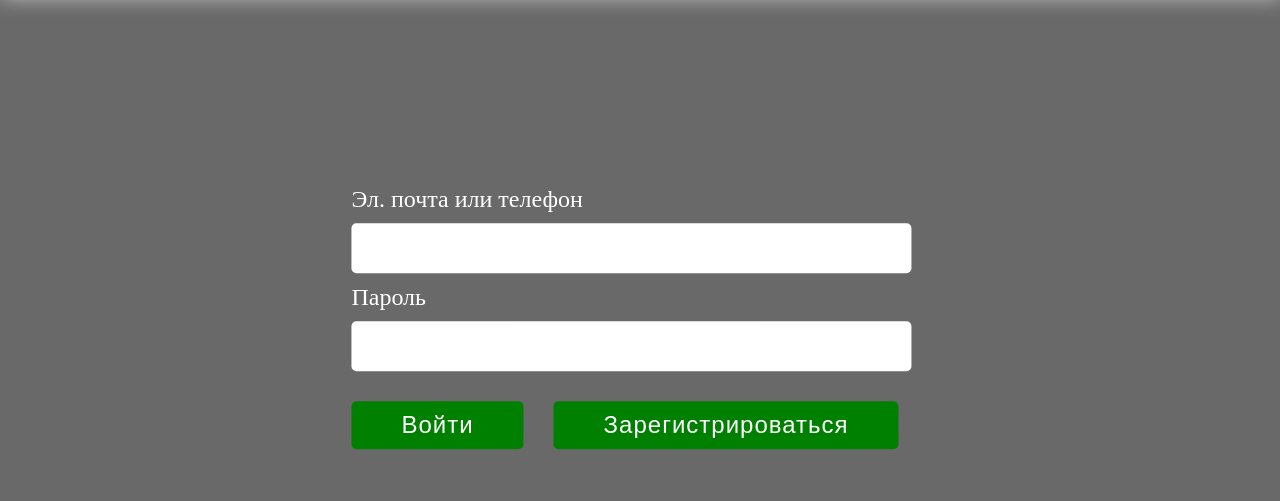
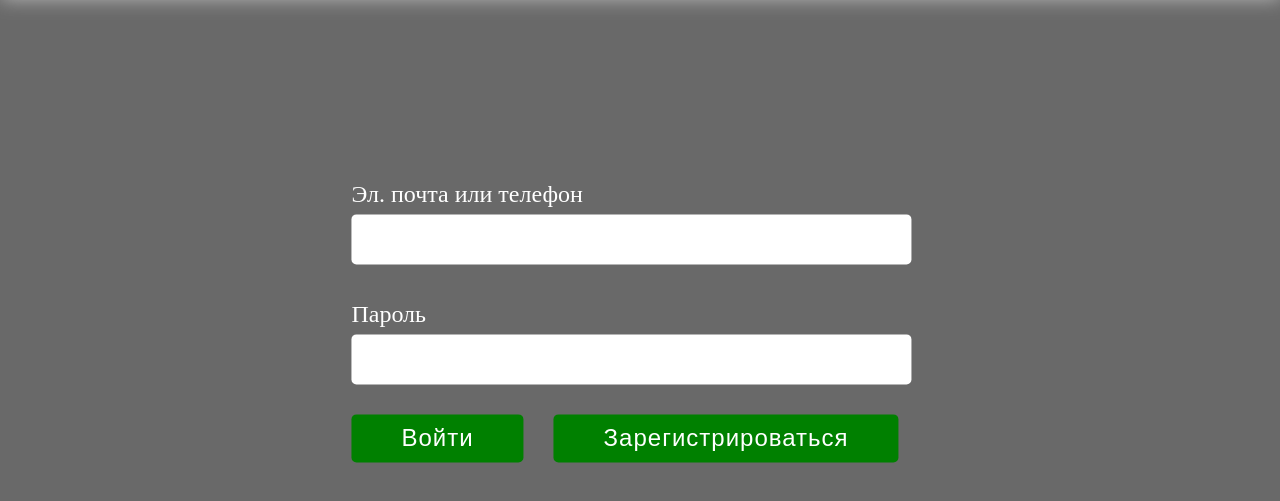
Before and after one commit to Sergo366/online-store, a React app: page /autharization in a window 1280 px wide. Shown: the part 63-564 px from the top of the page. Built offline with nearby package versions, Linux system fonts and the light colour scheme; grey boxes are pictures that could not be loaded.

Commit message:
Added redux-form to project

```diff
--- a/package.json
+++ b/package.json
@@ -28,6 +28,7 @@
     "react-router-dom": "^5.2.0",
     "react-scripts": "4.0.3",
     "redux": "^4.1.0",
+    "redux-form": "^8.3.7",
     "typescript": "^4.3.2",
     "wait-on": "^5.3.0",
     "web-vitals": "^1.1.2"
--- a/src/Redux/homePageReducer.ts
+++ b/src/Redux/homePageReducer.ts
@@ -98,9 +98,15 @@ export const getProducts: Function = () => async (dispatch: Function) => {
     dispatch(setProducts(response))
 }
 
-export const getDataFromServer: Function = (objectData: registrationDataType, button: string) => async (dispatch: Function) => {
-    let response = await registration(objectData)
-    console.log(response)
+export const getDataFromServer: Function = (objectData: registrationDataType) => async (dispatch: Function) => {
+
+    try {
+        let response = await registration(objectData)
+        console.log('resp',response)
+    } catch (e) {
+        console.log('error', e)
+    }
+
     // dispatch(setAuthorization())
 
 }
--- a/src/Redux/redux-storee.js
+++ b/src/Redux/redux-storee.js
@@ -1,10 +1,12 @@
 import {applyMiddleware, combineReducers, compose, createStore} from "redux";
 import thunkMiddleware from "redux-thunk";
 import homePageReducer from "./homePageReducer";
+import { reducer as formReducer } from 'redux-form'
 import apiMiddleware from "./My-middleware";
 
 let reducers = combineReducers({
-    homePage: homePageReducer
+    homePage: homePageReducer,
+    form: formReducer
 });
 const composeEnhancers = window.__REDUX_DEVTOOLS_EXTENSION_COMPOSE__ || compose;
 const store = createStore(reducers, composeEnhancers(applyMiddleware(thunkMiddleware)));
--- a/src/axios/axios.ts
+++ b/src/axios/axios.ts
@@ -1,6 +1,5 @@
 import {registrationDataType} from "../types/types homePageReducer";
-
-const axios = require('axios')
+import axios from'axios'
 
 export const getPhotos = async () => {
     try {
@@ -14,19 +13,17 @@ export const getPhotos = async () => {
 
 export const registration = async (data: registrationDataType) => {
     const JsonData = JSON.stringify(data)
-    let response
+    let response = await axios.post('http://localhost:5000/registration', {
+        "username": data.username,
+        "password": data.password
+    })
+    console.log('ressss',response)
+    return response
+}
 
-    try {
-        response = await axios.post('http://localhost:5000/registration', JsonData, {
-            headers: {
-                'Content-Type': 'application/json',
-                "Access-Control-Allow-Origin": "*",
-            }
-        })
-        return response
-    } catch (e) {
-        console.log('error', e)
-    }
-
-
-}
+// {
+//     headers: {
+//         'Content-Type': 'application/json',
+//             "Access-Control-Allow-Origin": "*",
+//     }
+//}
--- a/src/components/Authorization/Authorization.js
+++ b/src/components/Authorization/Authorization.js
@@ -1,37 +1,24 @@
 import React from "react"
 import s from './Authorization.module.css'
-import {useHistory} from "react-router-dom";
+import {useHistory} from "react-router-dom"
+import {Field, reduxForm} from 'redux-form'
 
 
-const Authorization = ({authorizationUser, getDataFromServer}) => {
+const Authorization = ({ handleSubmit }) => {
 
     let history = useHistory()
-
-    const authorization = (event) => {
-        event.preventDefault()
-
-        const dataForms = {}
-
-        const nodes = event.target.childNodes
-        for (let i = 0; i < nodes.length - 1; i++) {
-            if (!nodes[i].lastChild.value) return
-            dataForms[nodes[i].lastChild.name] = nodes[i].lastChild.value
-        }
-        getDataFromServer(dataForms)
-
-    }
 
     return (
         <div className={s.wrapper}>
             <div className={s.container}>
-                <form action="" onSubmit={authorization}>
+                <form onSubmit={handleSubmit}>
                     <div className={s.login}>
-                        <p>Эл. почта или телефон</p>
-                        <input type="text" name='username'/>
+                        <label htmlFor='username'>Эл. почта или телефон</label>
+                        <Field component='input' type="text" name='username'/>
                     </div>
                     <div className={s.password}>
-                        <p>Пароль</p>
-                        <input type="password" name='password'/>
+                        <label htmlFor='password'>Пароль</label>
+                        <Field component='input' type="password" name='password'/>
                     </div>
                     <div className={s.row__button}>
                         <div className={s.enter}>
@@ -47,4 +34,6 @@ const Authorization = ({authorizationUser, getDataFromServer}) => {
     )
 }
 
-export default Authorization
+export default reduxForm({
+    form: 'registration'
+})(Authorization)
--- a/src/components/Authorization/Authorization.module.css
+++ b/src/components/Authorization/Authorization.module.css
@@ -16,6 +16,16 @@
     transform: translate(-50%, -70%);
     line-height: 0;
 }
+
+.login, .password {
+    display: flex;
+    flex-direction: column;
+    margin: 30px 0 0 0;
+}
+.login label, .password label {
+    padding: 20px 0 20px 0;
+}
+
 
 .login input, .password input {
     width: 550px;
--- a/src/components/Authorization/AuthorizationContainer.js
+++ b/src/components/Authorization/AuthorizationContainer.js
@@ -7,10 +7,13 @@ import {getDataFromServer, setAuthorization} from "../../Redux/homePageReducer";
 
 const AuthorizationContainer = ({getDataFromServer, serverData, authorizationUser}) => {
 
-
+    const getData = (data) => {
+        console.log(data)
+        getDataFromServer(data)
+    }
 
     return (
-        <Authorization authorizationUser={authorizationUser} getDataFromServer={getDataFromServer}/>
+        <Authorization authorizationUser={authorizationUser}  onSubmit={getData}/>
     )
 }
 
```
Also changed, not shown: 1 other file.
